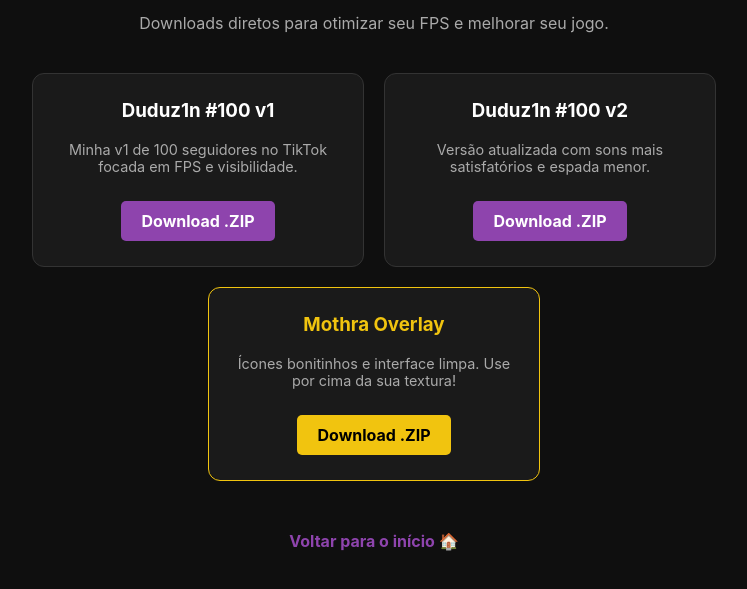
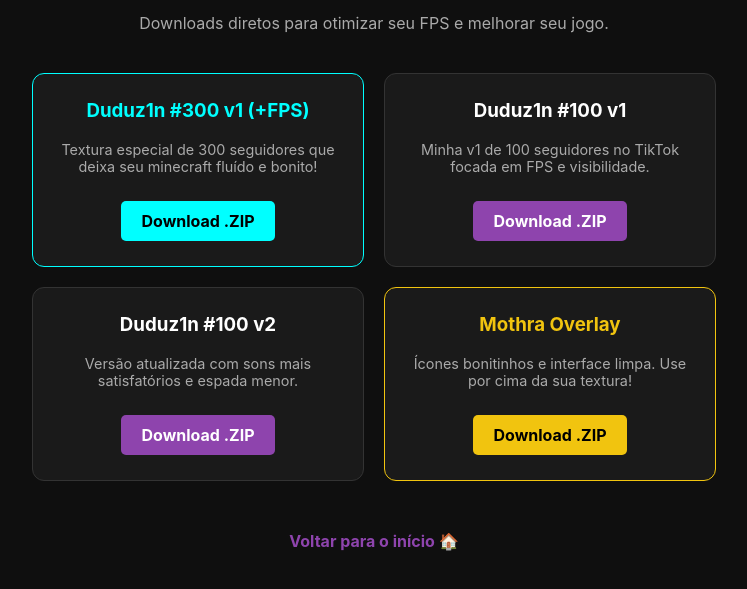
Before and after one commit to duduz1nbw/duduz1nbw, a plain HTML site: page texturas.html in a window 1280 px wide. Shown: the part 103-692 px from the top of the page, without its empty margins (266-1013 px from the left). Drawn offline with Linux system fonts and the light colour scheme.

Commit message:
Update texturas.html

```diff
--- a/texturas.html
+++ b/texturas.html
@@ -42,6 +42,14 @@
             box-shadow: 0 10px 20px rgba(142, 68, 173, 0.2);
         }
 
+        /* DESTAQUE CIANO PARA A NOVA TEXTURA */
+        .card-8x {
+            border-color: #00ffff !important;
+        }
+        .card-8x:hover {
+            box-shadow: 0 10px 20px rgba(0, 255, 255, 0.3) !important;
+        }
+
         .card h3 { margin-top: 0; color: #fff; }
         .card p { font-size: 0.9em; color: #aaa; margin-bottom: 20px; min-height: 40px; }
 
@@ -83,6 +91,12 @@
     <p>Downloads diretos para otimizar seu FPS e melhorar seu jogo.</p>
 
     <div class="grid-texturas">
+        <div class="card card-8x">
+            <h3 style="color: #00ffff;">Duduz1n #300 v1 (+FPS)</h3>
+            <p>Textura especial de 300 seguidores que deixa seu minecraft fluído e bonito!</p>
+            <a href="https://www.dropbox.com/scl/fi/i8p4ly6ztzb2tmmps005h/4-b-Duduz1n-300-e-8x.zip?rlkey=lq2npqc9utswa189fg680uob6&st=ppef7hzq&dl=1" class="btn-download" style="background: #00ffff; color: #000;">Download .ZIP</a>
+        </div>
+
         <div class="card">
             <h3>Duduz1n #100 v1</h3>
             <p>Minha v1 de 100 seguidores no TikTok focada em FPS e visibilidade.</p>
@@ -103,6 +117,6 @@
     </div>
 
     <a href="index.html" class="voltar">Voltar para o início 🏠</a>
-    <!-- Elfsight TikTok Feed | Untitled TikTok Feed --> <script src="https://elfsightcdn.com/platform.js" async></script> <div class="elfsight-app-13840c64-637a-4f1c-8387-1f46577cd385" data-elfsight-app-lazy></div>
+    <script src="https://elfsightcdn.com/platform.js" async></script> <div class="elfsight-app-13840c64-637a-4f1c-8387-1f46577cd385" data-elfsight-app-lazy></div>
 </body>
 </html>
```
